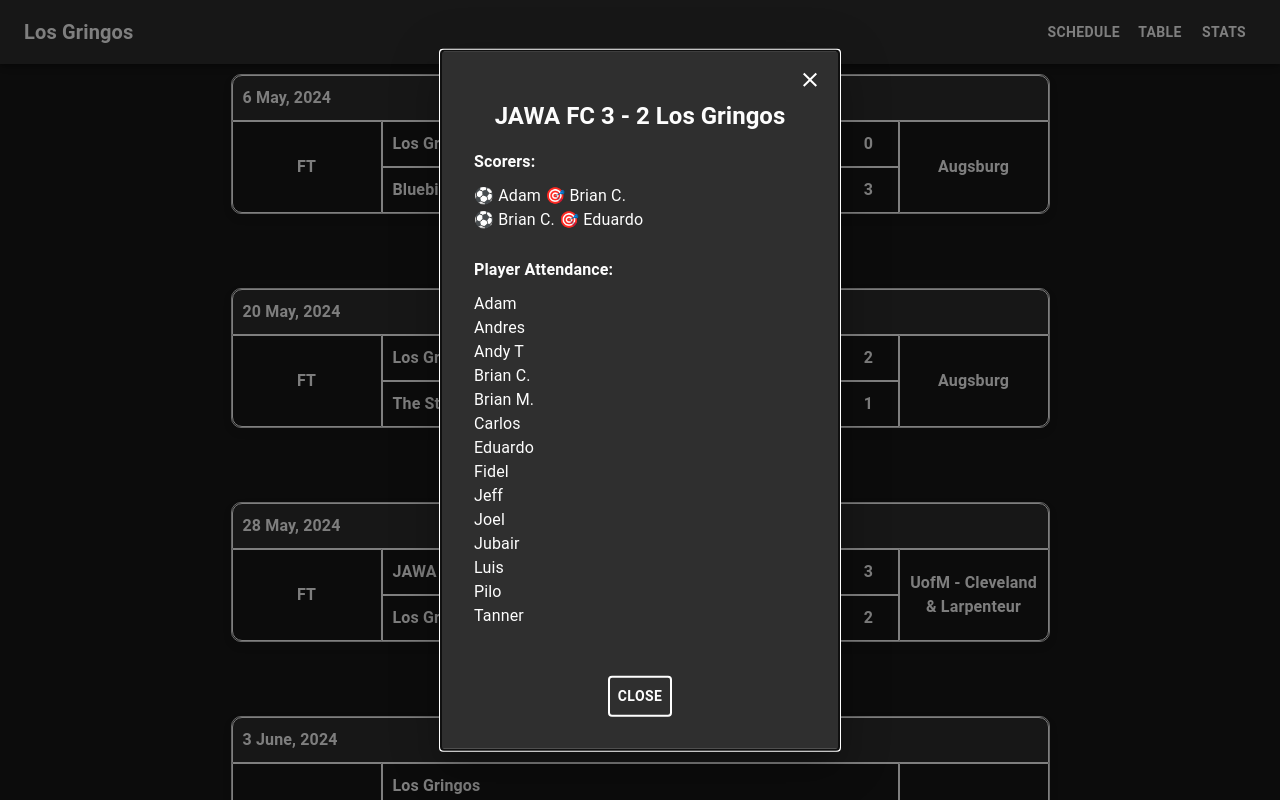
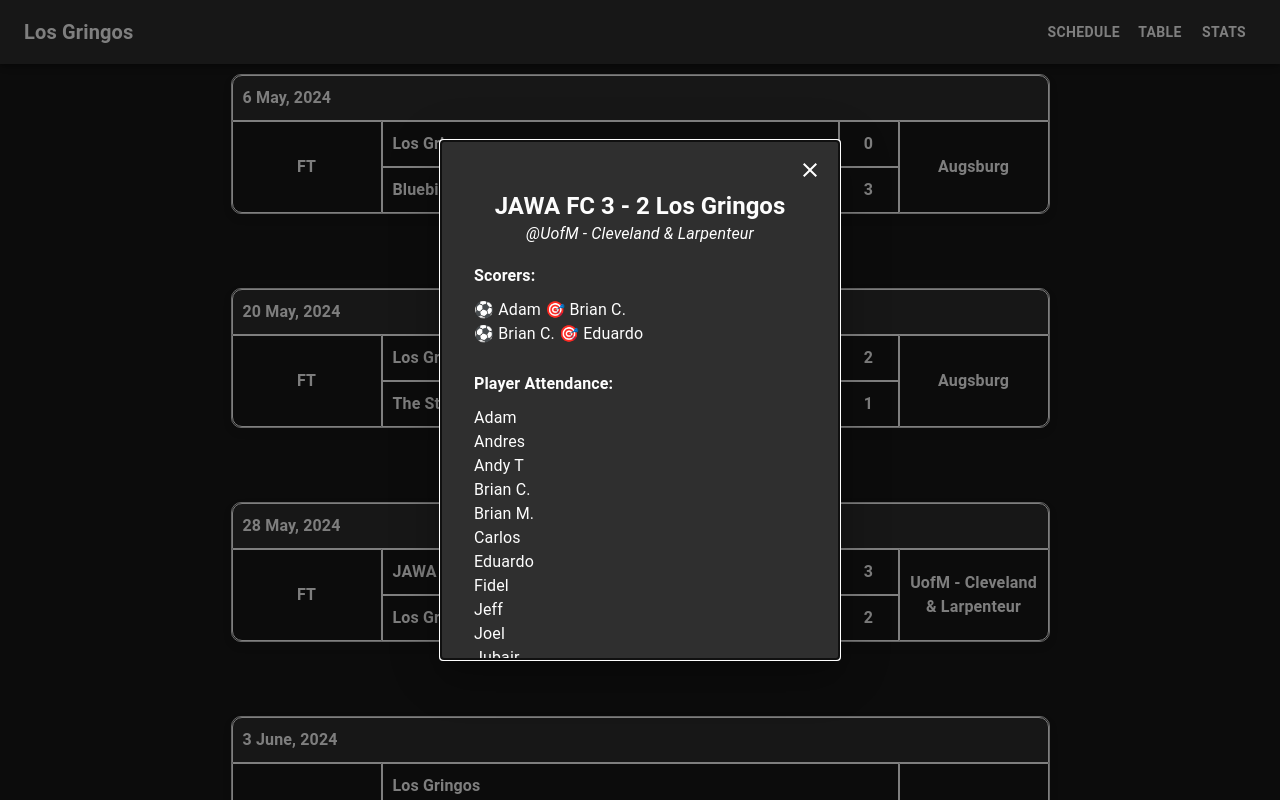
Before and after one commit to jubairmr9/mrsl-frontend, a React (Create React App) app: page /schedule in a window 1280 px wide. Both pictures are taken after a click on the element 640 px from the left and 572 px from the top of the page. Shown: the top 800 px of the page. Built offline with nearby package versions, Linux system fonts and the light colour scheme.

Commit message:
Updated logic to display location in smaller screens and modal

```diff
--- a/src/components/GameDetailsModal/GameDetailsModal.component.js
+++ b/src/components/GameDetailsModal/GameDetailsModal.component.js
@@ -35,7 +35,15 @@ const GameDetailsModal = ({ isOpen, onClose, data }) => {
       aria-labelledby="game-details-modal-title"
       aria-describedby="game-details-modal-description"
     >
-      <Box sx={style}>
+      <Box
+        sx={{
+          ...style,
+          maxHeight: "65vh",
+          overflowY: "auto",
+          display: "flex",
+          flexDirection: "column",
+        }}
+      >
         <IconButton
           onClick={onClose}
           sx={{
@@ -57,7 +65,20 @@ const GameDetailsModal = ({ isOpen, onClose, data }) => {
             color: "rgb(253, 253, 253)",
           }}
         >
-          {`${data.homeTeam} ${data.homeScore} - ${data.awayScore} ${data.awayTeam}`}
+          {data.winner
+            ? `${data.homeTeam} ${data.homeScore} - ${data.awayScore} ${data.awayTeam}`
+            : `${data.homeTeam} vs ${data.awayTeam}`}
+        </Typography>
+
+        <Typography
+          variant="body1"
+          sx={{
+            fontStyle: "italic",
+            textAlign: "center",
+            color: "white",
+          }}
+        >
+          {`@${data.location}`}
         </Typography>
 
         {data.winner && gameAttendance?.scorers.length > 0 && (
@@ -107,6 +128,7 @@ const GameDetailsModal = ({ isOpen, onClose, data }) => {
             display: "flex",
             justifyContent: "center",
             mt: 5,
+            mb: 2,
           }}
         >
           <Button
--- a/src/components/ScheduleCard/ScheduleCard.component.js
+++ b/src/components/ScheduleCard/ScheduleCard.component.js
@@ -46,6 +46,9 @@ export const ScheduleCard = (data) => {
         {width > breakpoint && (
           <LocationNameDiv>{data.location}</LocationNameDiv>
         )}
+        {width < breakpoint && !data.winner && (
+          <LocationNameDiv>{data.location}</LocationNameDiv>
+        )}
       </ScheduleDiv>
       <GameDetailsModal isOpen={isModalOpen} onClose={closeModal} data={data} />
     </ScheduleCardContainer>
```
